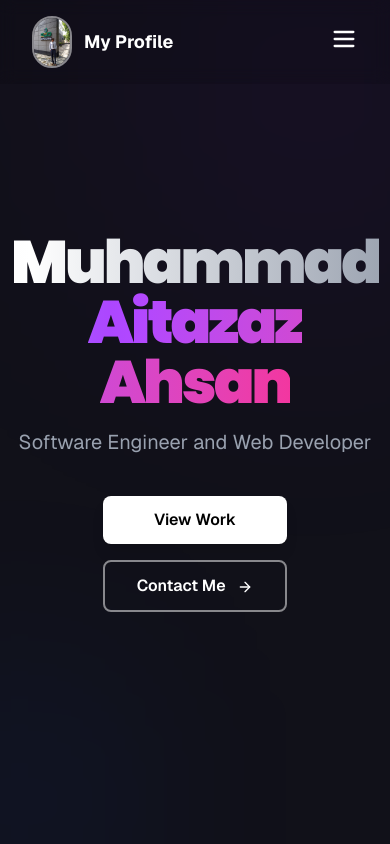
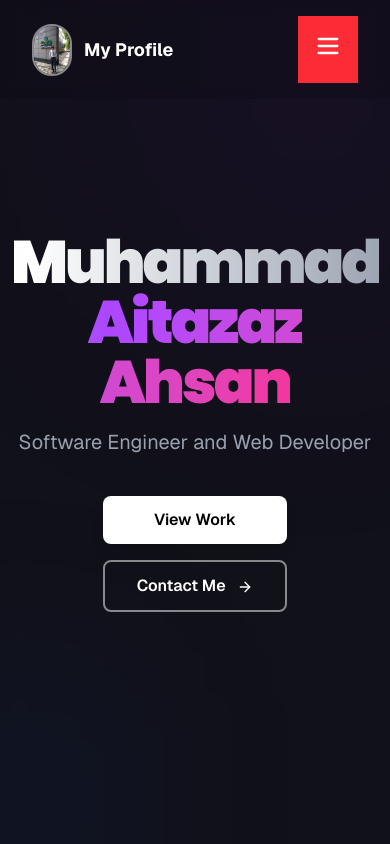
Before and after one commit to aitazazahsan01/aitazaz-ahsan, a Next.js app in the folder aitazazahsan/: page / in a window 390 px wide. Shown: the top 844 px of the page. Built offline with nearby package versions, Linux system fonts and the light colour scheme.

Commit message:
Update Header.tsx

```diff
--- a/aitazazahsan/src/app/components/Header.tsx
+++ b/aitazazahsan/src/app/components/Header.tsx
@@ -49,7 +49,7 @@ export default function Header() {
           </nav>
 
           {/* Mobile Menu Button (visible only on mobile) */}
-          <div className="md:hidden">
+          <div className="md:hidden bg-red-500 p-4">
             <button onClick={() => setIsMenuOpen(true)} className="text-white">
               <Menu size={28} />
             </button>
```
